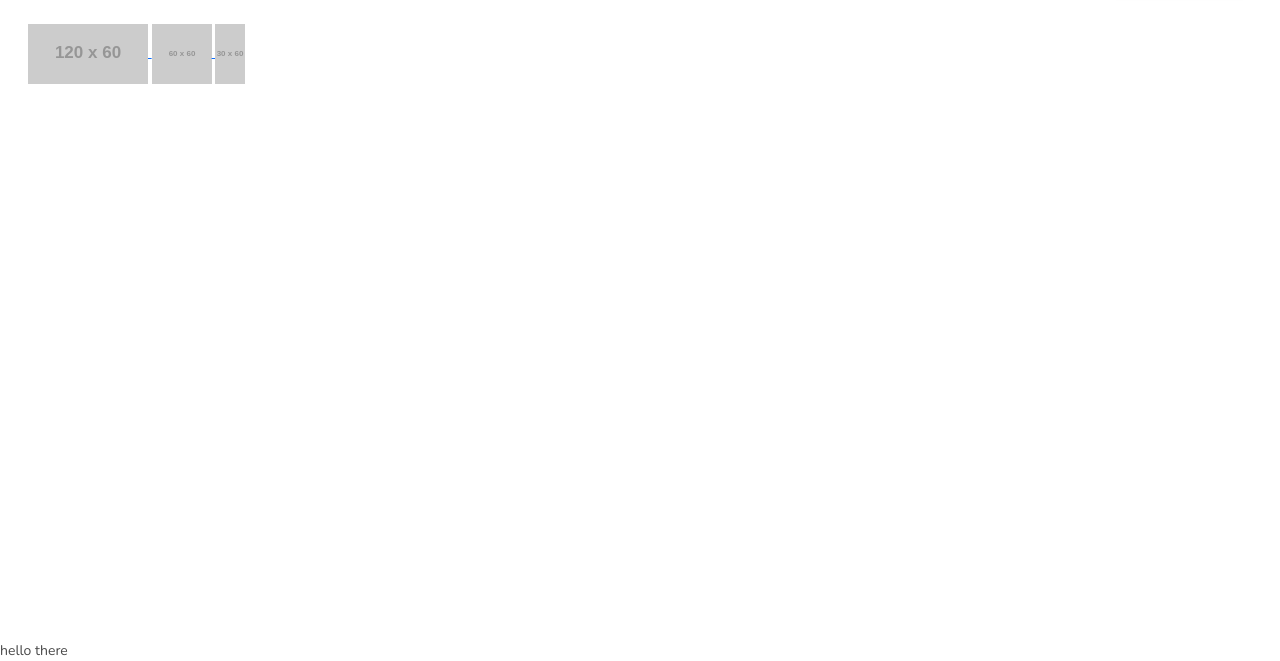
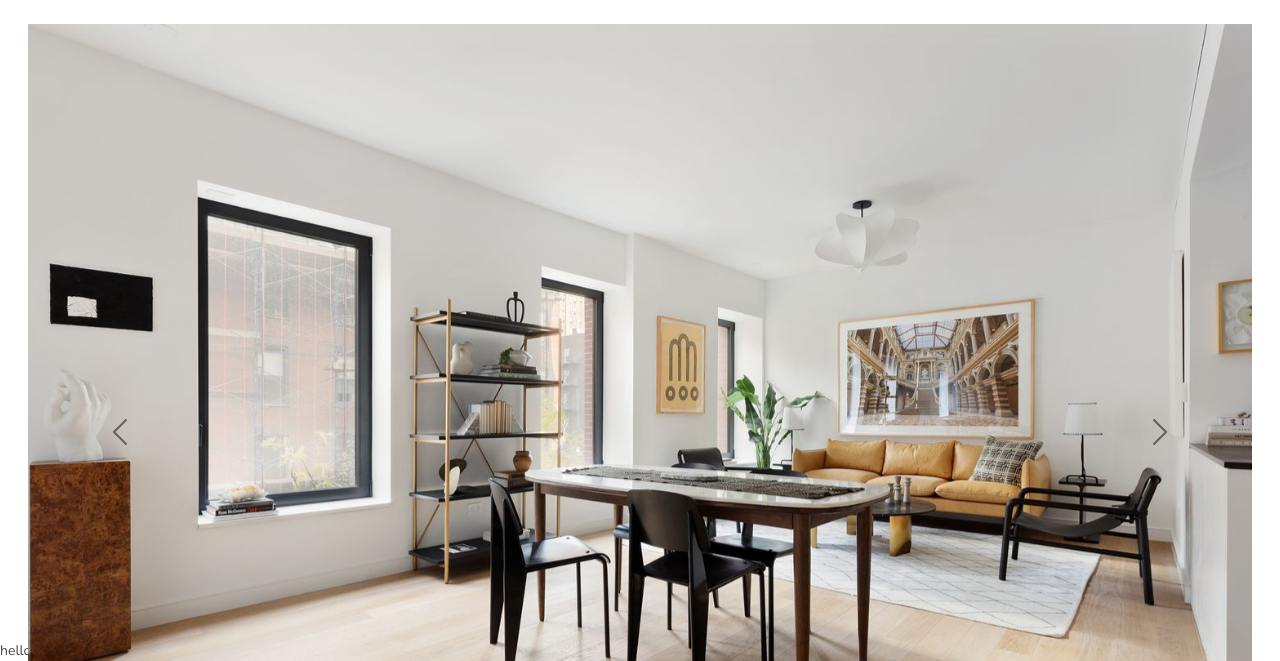
Before and after one commit to whimsy-cat/oglasi-django-bootstrap, a Django app: template templates/listing/listing_profile.html in a window 1280 px wide. Shown: the part 73-734 px from the top of the page. Run offline with Django 4.2, Linux system fonts and the light colour scheme; the template is opened without the code that fills it, so the values that code supplies are empty; grey boxes labelled with a size stand in for pictures from a placeholder-image service; parts of the project's set-up code (start-up, migrations or seed data) failed here and were passed over; some libraries are stand-ins or nearby versions; grey boxes are pictures that could not be loaded.

Commit message:
Add image gallery to listing view

```diff
--- a/templates/listing/listing_profile.html
+++ b/templates/listing/listing_profile.html
@@ -2,7 +2,6 @@
 {% load static %}
 
 {% block page_specific_styles %}
-  <link rel="stylesheet" href="{% static 'css/lightgallery-bundle.min.css' %}">
   <link rel="stylesheet" href="{% static 'css/photoswipe.css' %}">
   <link rel="stylesheet" href="{% static 'css/listings.css' %}">
   <style>
@@ -19,25 +18,57 @@
     <div class="container-fluid">
       <div class="listing-gallery">
         <div class="test-gallery">
-          <a href="https://dummyimage.com/1200x600/000/fff" data-pswp-width="1200" data-pswp-height="600">
-            <img src="https://dummyimage.com/120x60/000/fff" alt="" />
-          </a>
-          <a href="https://dummyimage.com/1200x1200/000/fff" data-pswp-width="1200" data-pswp-height="1200">
-            <img src="https://dummyimage.com/60x60/000/fff" alt="" />
-          </a>
-          <a href="https://dummyimage.com/600x1200/000/fff" data-pswp-width="600" data-pswp-height="1200">
-            <img src="https://dummyimage.com/30x60/000/fff" alt="" />
-          </a>
+          {#          {% for img in images %}#}
+          {#            <a href="{% get_media_prefix  %}{{ img.file }}" data-pswp-width="1200">#}
+          {#              <img width="150" src="{% get_media_prefix  %}{{ img.file }}" />#}
+          {#            </a>#}
+          {#          {% endfor %}#}
+        </div>
+
+        <div id="listingGallerySlider" class="carousel carousel-dark slide" data-bs-ride="carousel">
+          <div class="carousel-indicators">
+            <button type="button" data-bs-target="#listingGallerySlider" data-bs-slide-to="0" class="active"
+                    aria-current="true" aria-label="Slide 1">
+              <img class="d-block w-100"
+                   src="{% static 'images/placeholders/apt1.jpg' %}" class="img-fluid"/>
+            </button>
+            <button type="button" data-bs-target="#carouselExampleDark" data-bs-slide-to="1" aria-label="Slide 2">
+              <img class="d-block w-100"
+                   src="{% static 'images/placeholders/apt2.jpg' %}" class="img-fluid"/>
+            </button>
+            <button type="button" data-bs-target="#carouselExampleDark" data-bs-slide-to="2" aria-label="Slide 3">
+              <img class="d-block w-100"
+                   src="{% static 'images/placeholders/apt3.jpg' %}" class="img-fluid"/>
+            </button>
+          </div>
+
+          <div class="carousel-inner">
+            <div class="carousel-item active" data-bs-interval="10000">
+              <img src="{% static 'images/placeholders/apt1.jpg' %}" class="d-block w-100" alt="...">
+            </div>
+            <div class="carousel-item" data-bs-interval="2000">
+              <img src="{% static 'images/placeholders/apt2.jpg' %}" class="d-block w-100" alt="...">
+            </div>
+            <div class="carousel-item">
+              <img src="{% static 'images/placeholders/apt3.jpg' %}" class="d-block w-100" alt="...">
+            </div>
+          </div>
+          <button class="carousel-control-prev" type="button" data-bs-target="#listingGallerySlider"
+                  data-bs-slide="prev">
+            <span class="carousel-control-prev-icon" aria-hidden="true"></span>
+            <span class="visually-hidden">Previous</span>
+          </button>
+          <button class="carousel-control-next" type="button" data-bs-target="#listingGallerySlider"
+                  data-bs-slide="next">
+            <span class="carousel-control-next-icon" aria-hidden="true"></span>
+            <span class="visually-hidden">Next</span>
+          </button>
         </div>
       </div>
     </div>
   </section>
 
   hello there {{ listing.title }}
-
-  {% for img in images %}
-    <img src="{% get_media_prefix  %}{{ img.file }}" />
-  {% endfor %}
 
   <div id="listing-map"></div>
 {% endblock %}
```
Lines whose indentation alone changed are shown as unchanged.
